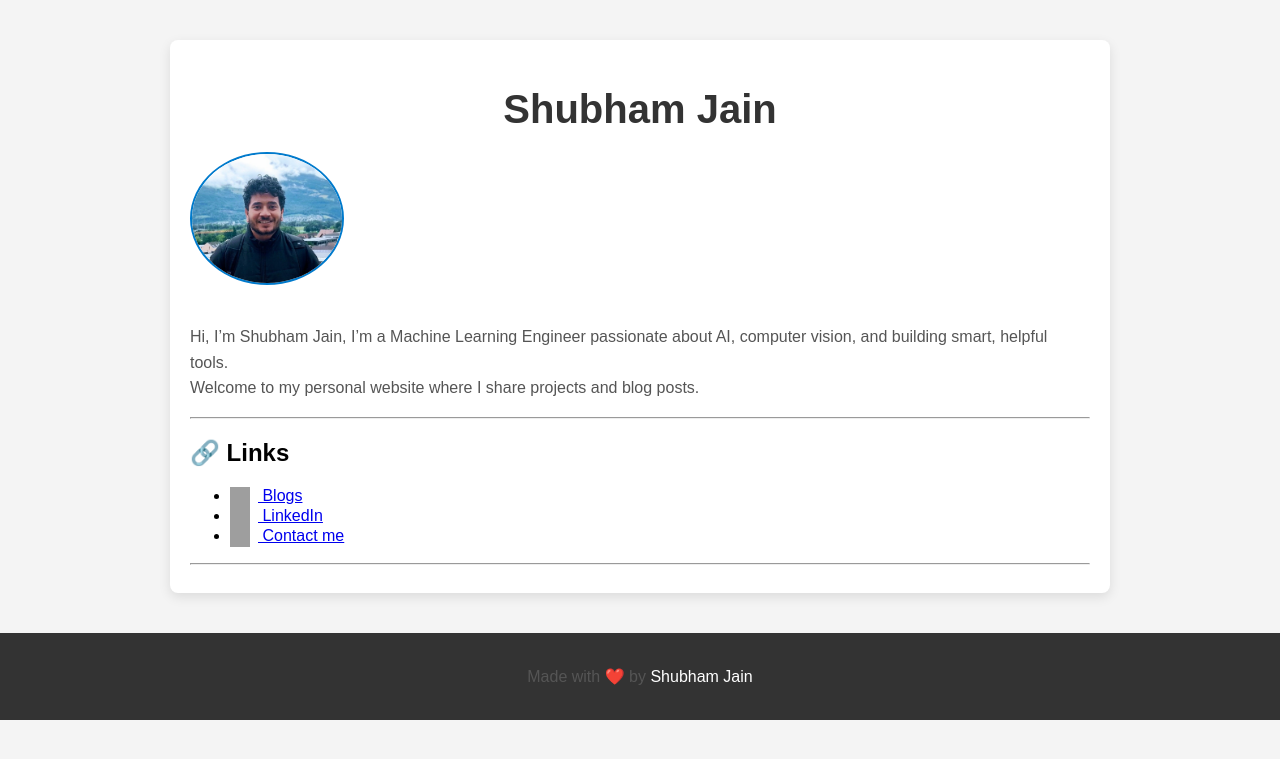
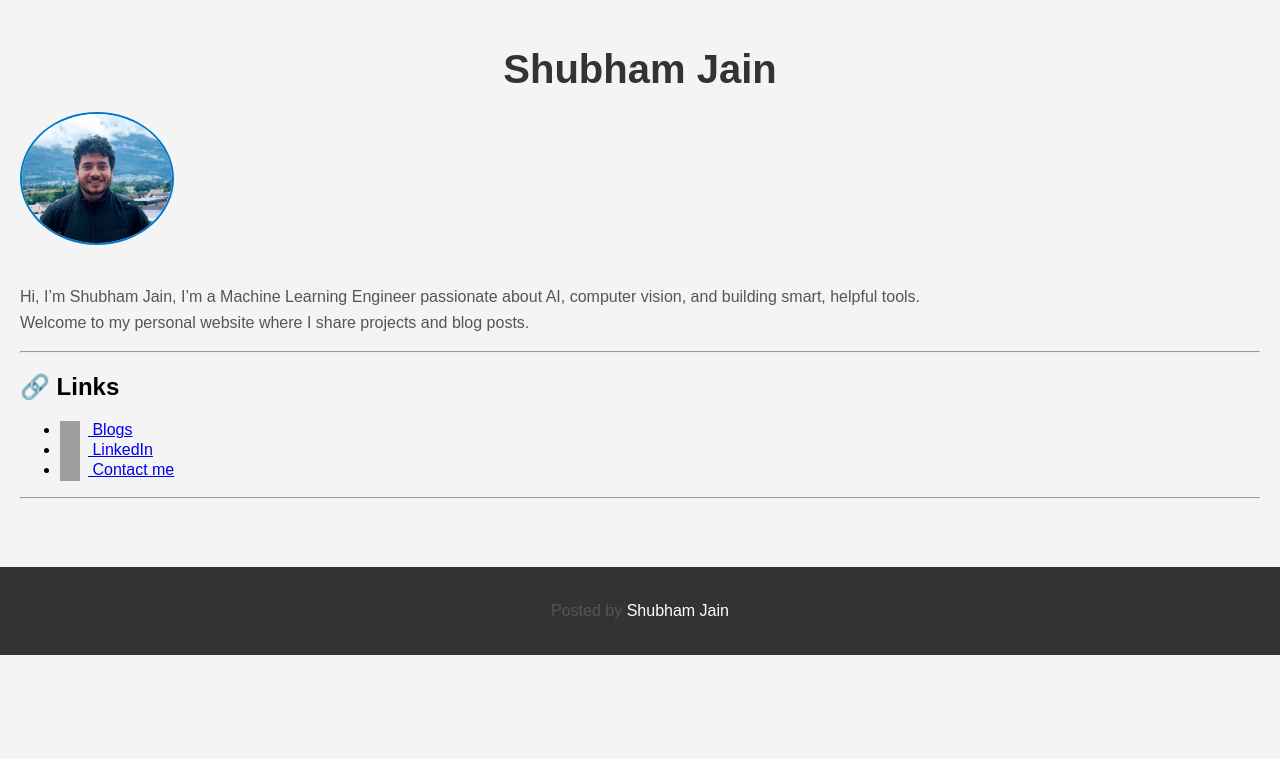
Before and after one commit to shubhamJain1203/shubham-jain.github.io, a Jekyll site: the page built from index.md, in a window 1280 px wide. Shown: the top 759 px of the page. Built offline with Jekyll 4.4.1, drawn with Linux system fonts in a browser that asks for light colours; grey boxes are pictures that could not be loaded.

```diff
--- a/_layouts/default.html
+++ b/_layouts/default.html
@@ -19,13 +19,19 @@
       }
 
       main {
-        max-width: 900px;
-        margin: 40px auto;
         padding: 20px;
-        background-color: #ffffff;
-        border-radius: 8px;
-        box-shadow: 0 4px 12px rgba(0, 0, 0, 0.1);
       }
+
+      {% if page.url contains '/posts/' %}
+        main {
+          max-width: 900px;
+          margin: 40px auto;
+          padding: 20px;
+          background-color: #ffffff;
+          border-radius: 8px;
+          box-shadow: 0 4px 12px rgba(0, 0, 0, 0.1);
+        }
+      {% endif %}
 
       h1 {
         font-size: 2.5rem;
@@ -73,7 +79,7 @@
     </main>
 
     <footer>
-      <p>Made with ❤️ by <a href="https://github.com/shubhamJain1203">Shubham Jain</a></p>
+      <p> Posted by <a href="https://github.com/shubhamJain1203">Shubham Jain</a></p>
     </footer>
   </body>
 </html>
```
